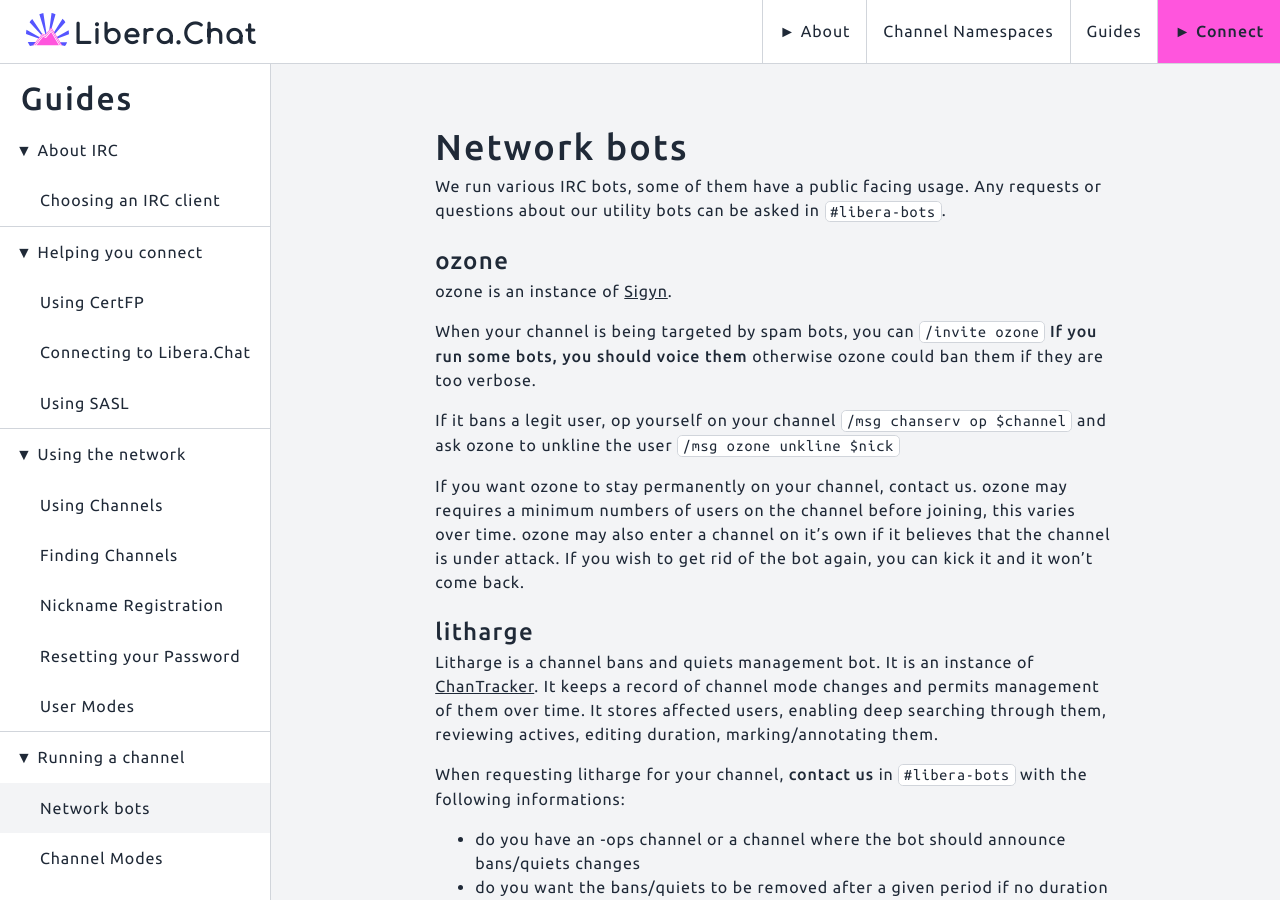
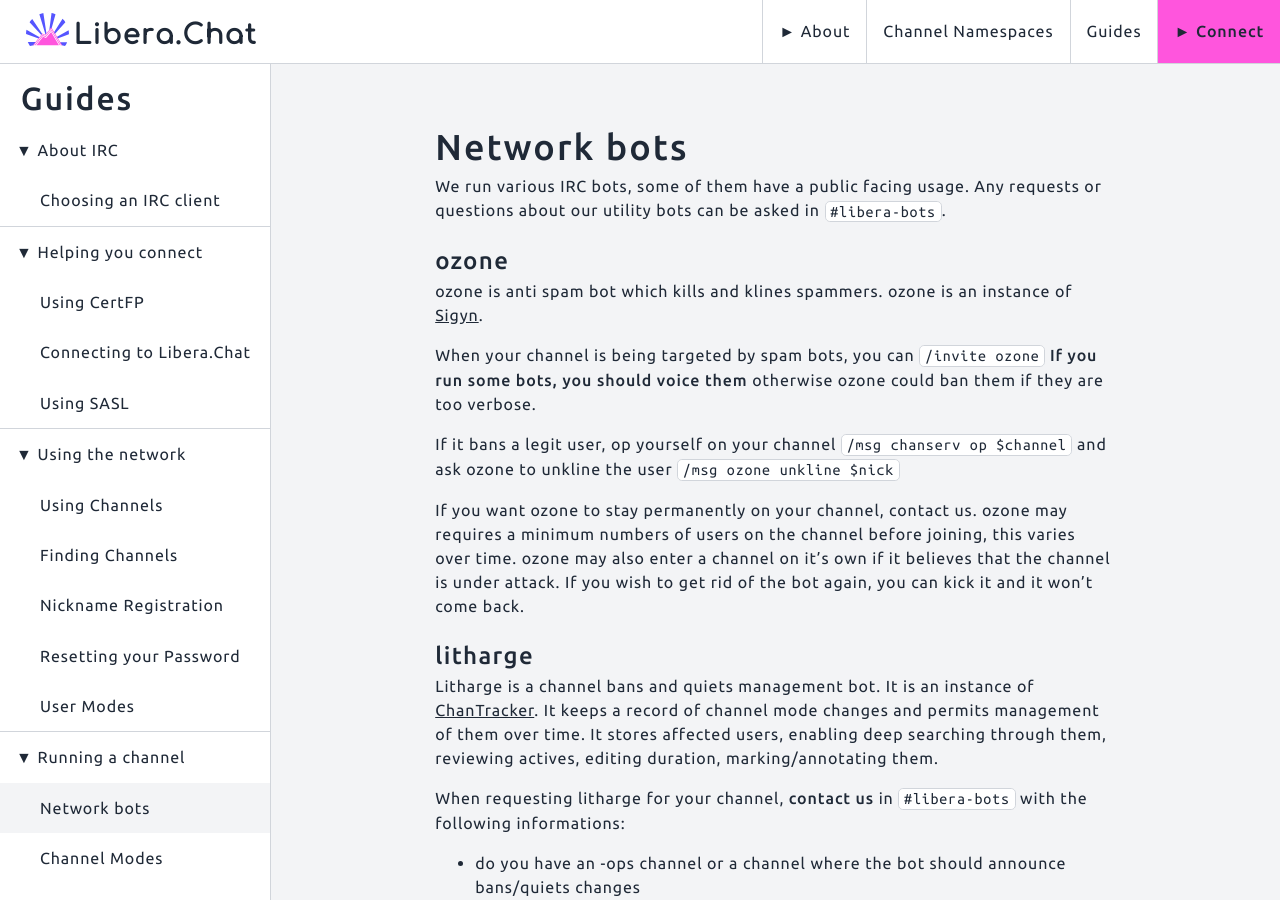
Before and after one commit to Libera-Chat/libera-chat.github.io, a Jekyll site: the page built from content/_guides/bots.md, in a window 1280 px wide and 900 px high. Built offline with Jekyll 4.4.1, drawn with Linux system fonts in a browser that asks for light colours.

Commit message:
Update bots.md

```diff
--- a/content/_guides/bots.md
+++ b/content/_guides/bots.md
@@ -8,7 +8,7 @@
 
 ## ozone
 
-ozone is an instance of [Sigyn](https://github.com/Libera-Chat/Sigyn).
+ozone is anti spam bot which kills and klines spammers. ozone is an instance of [Sigyn](https://github.com/Libera-Chat/Sigyn).
 
 When your channel is being targeted by spam bots, you can `/invite ozone`
 **If you run some bots, you should voice them** otherwise ozone could ban them if they are too verbose.
```
